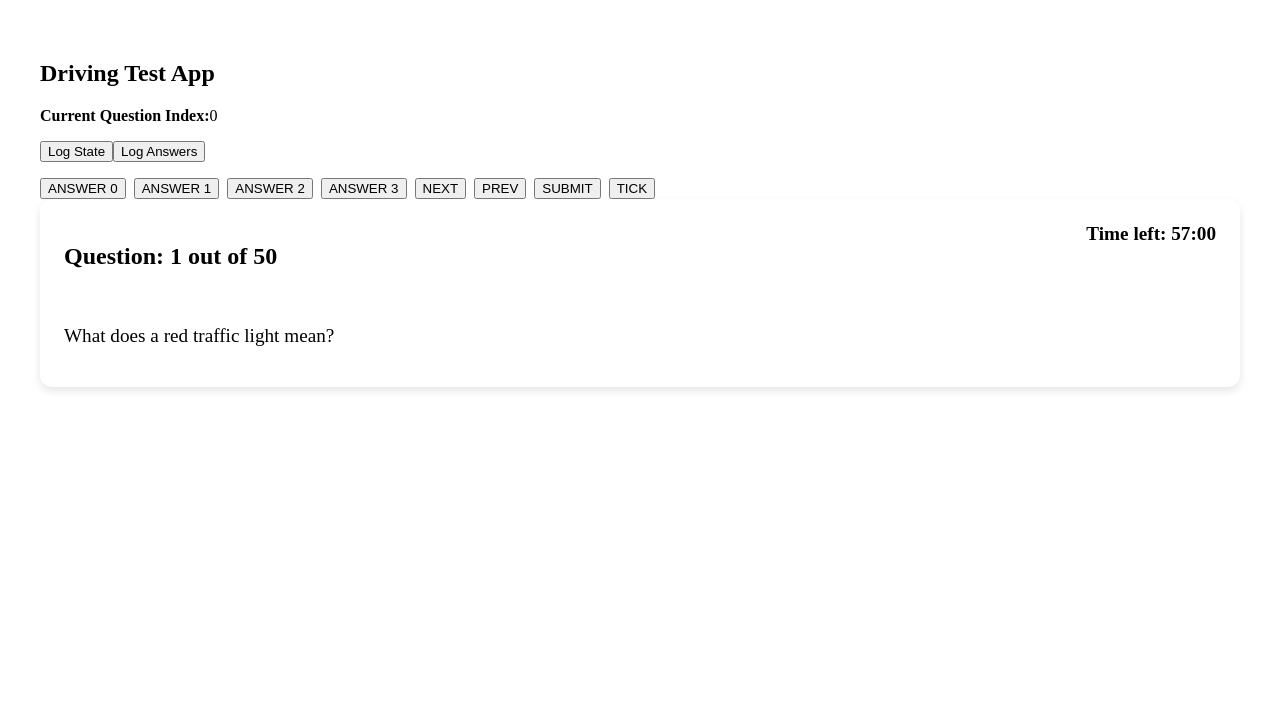
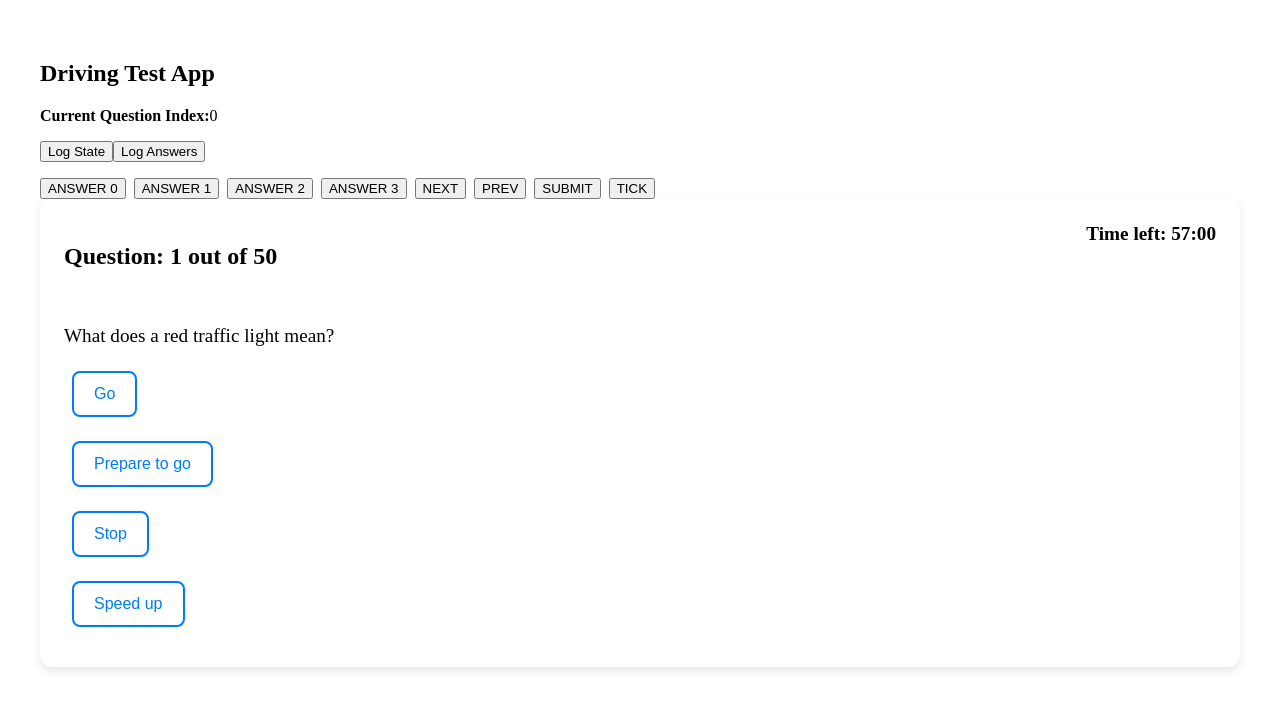
Before and after one commit to cyril2day/react-uk-driving-test, a React (Vite) app: page / in a window 1280 px wide. Shown: the top 710 px of the page. Built offline with nearby package versions, Linux system fonts and the light colour scheme.

Commit message:
Integrate AnswerOptions component

```diff
--- a/src/App.jsx
+++ b/src/App.jsx
@@ -20,6 +20,10 @@ const App = () => {
 
   const q = questions[state.currentQuestion]
 
+  const handleAnswer = (index) => {
+    dispatch({ type: 'ANSWER', payload: index })
+  }
+
   const question_view = (
     <QuestionView
       q={q}
@@ -27,7 +31,7 @@ const App = () => {
       totalQuestions={questions.length}
       selectedAnswer={state.answers[state.currentQuestion]}
       timeLeft={state.timeLeft}
-      onAnswer={() => {}}
+      onAnswer={handleAnswer}
       dispatch={dispatch}
     />
   )
--- a/src/components/AnswerOptions.jsx
+++ b/src/components/AnswerOptions.jsx
@@ -1,5 +1,27 @@
-const AnswerOptions = () => {
-  return <></>
+import { Button } from './ui/Button'
+
+const AnswerOptions = ({
+  options,
+  selectedIndex,
+  onSelect
+}) => {
+  return (
+    <div>
+      {options.map((option, index) => (
+        <div
+          key={index}
+          style={{ marginBottom: '0.5rem' }}
+        >
+          <Button
+            selected={selectedIndex === index}
+            onClick={() => onSelect(index)}
+          >
+            {option}
+          </Button>
+        </div>
+      ))}
+    </div>
+  )
 }
 
 export default AnswerOptions
--- a/src/components/QuestionView.jsx
+++ b/src/components/QuestionView.jsx
@@ -31,6 +31,12 @@ const QuestionView = ({
           <QuestionText
             text={q.question}
           />
+
+          <AnswerOptions
+            options={q.options}
+            selectedIndex={selectedAnswer}
+            onSelect={onAnswer}
+          />
         </div>
 
       </div>
--- a/src/components/ui/Button.css
+++ b/src/components/ui/Button.css
@@ -0,0 +1,29 @@
+.button {
+  padding: 12px 20px;
+  font-size: 16px;
+  border: none;
+  border-radius: 8px;
+  cursor: pointer;
+  transition: background-color 0.3s;
+  margin: 0.5rem;
+  white-space: 'pre-wrap';
+}
+
+.button:active {
+  opacity: 0.8;
+}
+
+.button.outline {
+  background-color: #fff;
+  border: 2px solid #007bff;
+  color: #007bff
+}
+
+.button.outline:hover {
+  background-color: #e6f0ff;
+}
+
+.button.selected {
+  background-color: #007bff;
+  color: #fff;
+}
--- a/src/components/ui/Button.jsx
+++ b/src/components/ui/Button.jsx
@@ -1,8 +1,16 @@
 import './Button.css'
 
-export const Button = ({ children }) => {
+export const Button = ({
+  children,
+  selected,
+  onClick
+}) => {
+  const className = `button ${selected ? 'selected' : 'outline'}`
   return (
-    <button>
+    <button
+      className={className}
+      onClick={onClick}
+    >
       {children}
     </button>
   )
```
